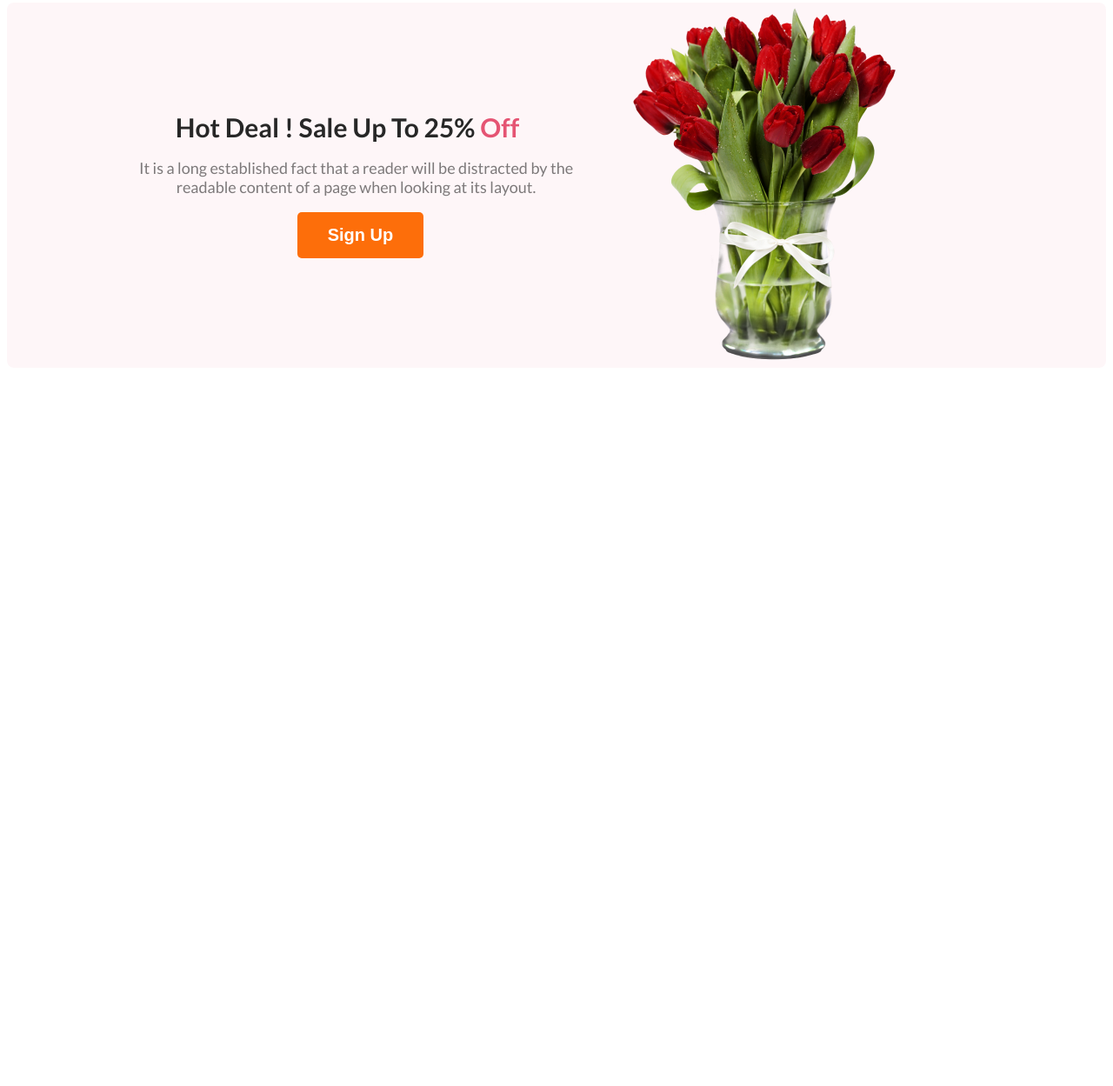
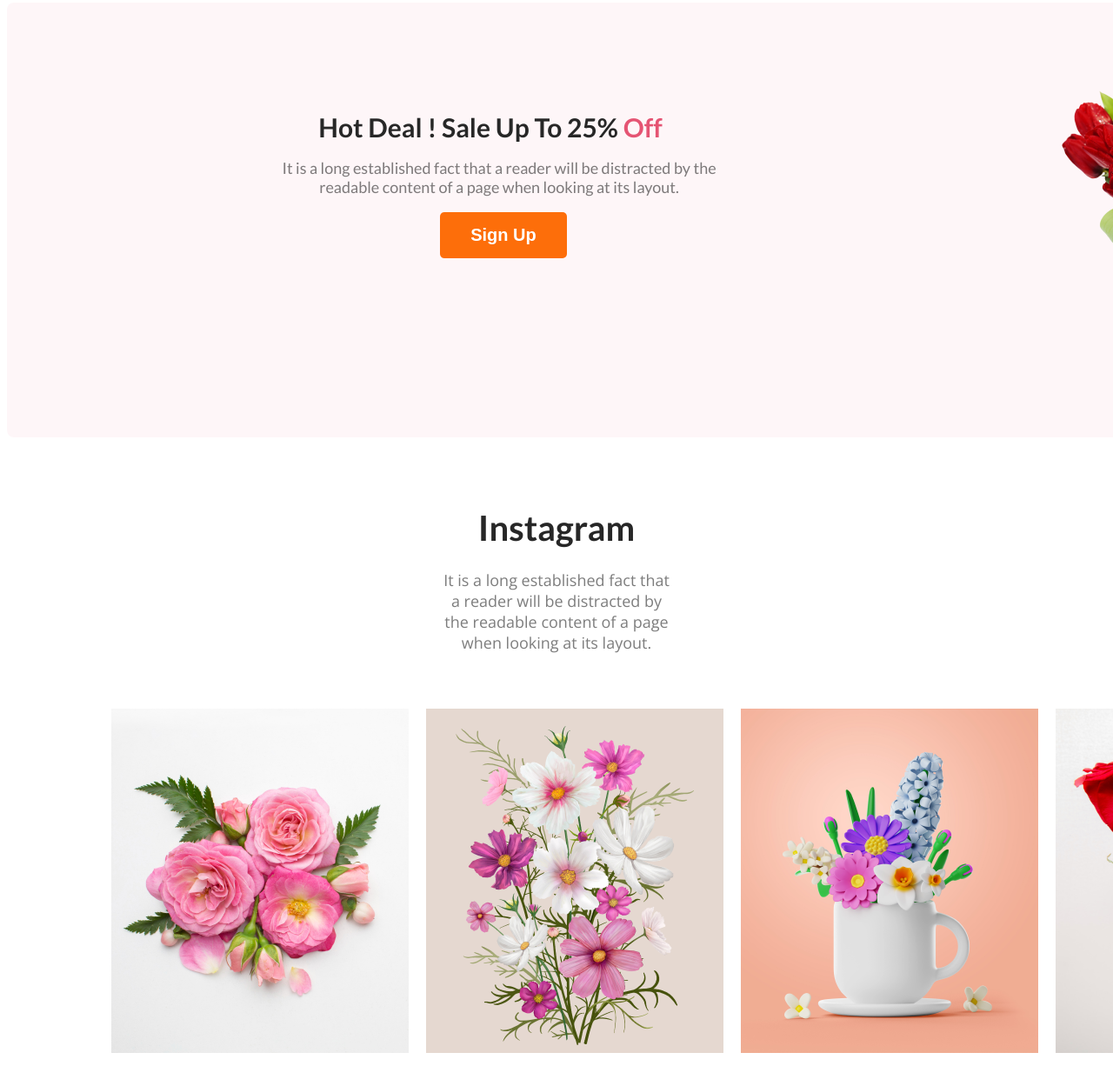
Before and after one commit to Solaimanislam/flower-shop-website, a plain HTML site: page index.html in a window 1280 px wide. Shown: the part 2132-3381 px from the top of the page at 87% size. Before the commit the page ends 2563 px from the top, so only its background shows below. Drawn offline with nearby package versions, Linux system fonts and the light colour scheme.

Commit message:
completed social image section

```diff
--- a/index.html
+++ b/index.html
@@ -56,6 +56,7 @@
             </div>
 
         </section>
+        <!-- optional section -->
         <section class="optional">
             <div class="optional-img">
                 <img class="opt1" src="Flower Asset/Group 57.png" alt="">
@@ -70,6 +71,7 @@
                 <p class="optional-description">24/7 Free Support.</p>
             </div>
         </section>
+        <!-- hot deal section -->
         <section class="hot-deal">
             <div class="hot-container">
                 <h1 class="hot-title">Hot Deal ! Sale Up To 25% <span>Off</span></h1>
@@ -80,6 +82,26 @@
                 <img src="Flower Asset/pngwing 8.png" alt="">
             </div>
         </section>
+        <!-- Social link and image section -->
+        <section class="social">
+            <h2 class="section-title">Instagram</h2>
+            <p id="section-description" class="section-description">It is a long established fact that a reader will be distracted by the readable content of a page when looking at its layout.</p>
+        </section>
+        <section class="social-img">
+            <div class="flower1">
+                <img src="Flower Asset/Flower 01.png" alt="">
+            </div>
+            <div class="flower1">
+                <img src="Flower Asset/Rectangle 4.png" alt="">
+            </div>
+            <div class="flower1">
+                <img src="Flower Asset/Rectangle 5.png" alt="">
+            </div>
+            <div class="flower1">
+                <img src="Flower Asset/Rectangle 6.png" alt="">
+            </div>
+        </section>
+
     </main>
     <footer>
 
--- a/styles/flower.css
+++ b/styles/flower.css
@@ -138,10 +138,11 @@ body {
     height: 250px;
     border-radius: 8px;
     background: rgba(39, 39, 39, 0.05);
-    margin: 100px 100px;
+    margin: 100px 120px;
     display: flex;
     justify-content: space-around;
     padding-top: 80px;
+
 }
 
 .opt1 {
@@ -167,6 +168,8 @@ body {
 
 /* hot deal styles */
 .hot-deal {
+    width: 1922px;
+    height: 500px;
     display: flex;
     justify-content: space-around;
     border-radius: 8px;
@@ -219,4 +222,14 @@ body {
     width: 318px;
     height: 420px;
     padding-right: 200px;
+    padding-top: 50px;
 }
+
+.social {
+    margin-top: 80px;
+}
+.social-img{
+    margin: 40px 120px;
+    display: flex;
+    gap: 20px;
+}
```
